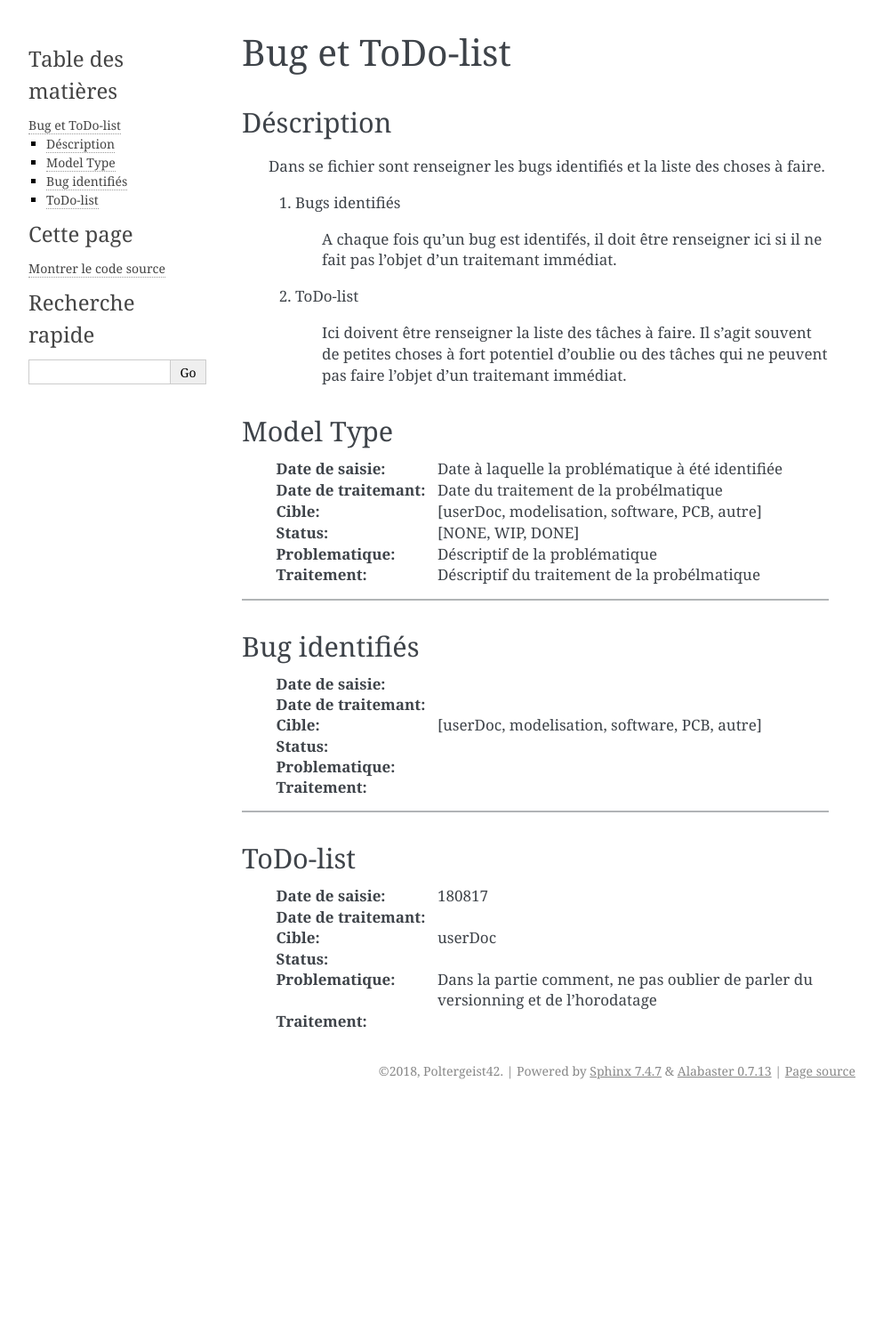
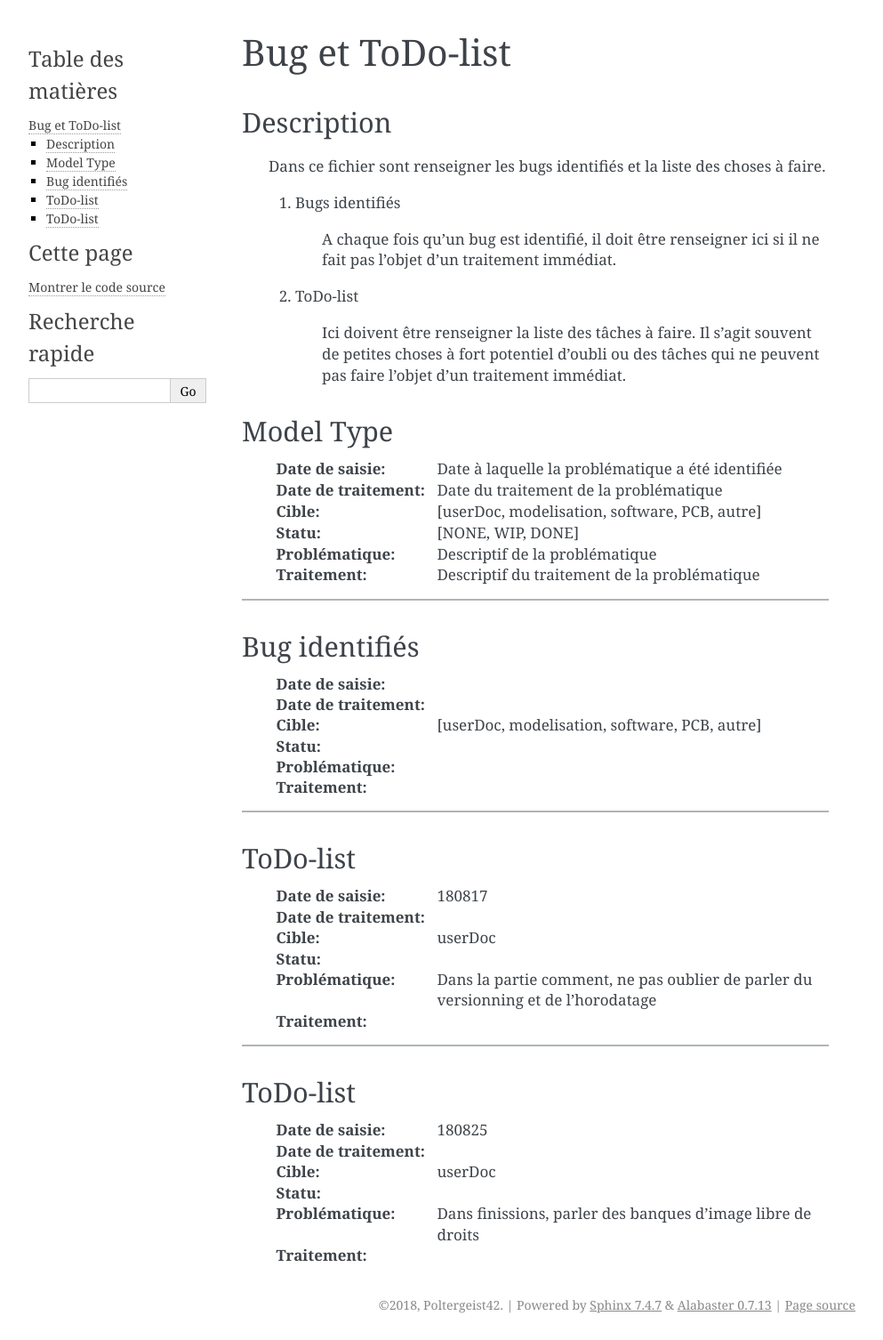
Before and after one commit to volab/howto_doc, a Sphinx documentation site: the page built from _1_userDoc/source/Bug_ToDoLst.rst, in a window 1280 px wide. Shown: the whole page at 89% size, without its empty margins (148-1141 px from the left). Built offline with Sphinx 7.4.7, drawn with Linux system fonts in a browser that asks for light colours; before the commit the page ends 1243 px from its top, so only the background shows below that.

Commit message:
UP: Bug_ToDoLst et howTo_Doc

```diff
--- a/_1_userDoc/source/Bug_ToDoLst.rst
+++ b/_1_userDoc/source/Bug_ToDoLst.rst
@@ -2,31 +2,31 @@
 Bug et ToDo-list
 ================
 
-Déscription
+Description
 ===========
 
-    Dans se fichier sont renseigner les bugs identifiés et la liste des choses à faire.
+    Dans ce fichier sont renseigner les bugs identifiés et la liste des choses à faire.
 
     #. Bugs identifiés
 
-        A chaque fois qu'un bug est identifés, il doit être renseigner ici si il ne fait
-        pas l'objet d'un traitemant immédiat.
+        A chaque fois qu'un bug est identifié, il doit être renseigner ici si il ne fait
+        pas l'objet d'un traitement immédiat.
 
     #. ToDo-list
 
         Ici doivent être renseigner la liste des tâches à faire. Il s'agit souvent de
-        petites choses à fort potentiel d'oublie ou des tâches qui ne peuvent pas faire
-        l'objet d'un traitemant immédiat.
+        petites choses à fort potentiel d'oubli ou des tâches qui ne peuvent pas faire
+        l'objet d'un traitement immédiat.
 
 Model Type
 ==========
 
-    :Date de saisie:        Date à laquelle la problématique à été identifiée
-    :Date de traitemant:    Date du traitement de la probélmatique
+    :Date de saisie:        Date à laquelle la problématique a été identifiée
+    :Date de traitement:    Date du traitement de la problématique
     :Cible:                 [userDoc, modelisation, software, PCB, autre]
-    :Status:                [NONE, WIP, DONE]
-    :Problematique:         Déscriptif de la problématique
-    :Traitement:            Déscriptif du traitement de la probélmatique
+    :Statu:                [NONE, WIP, DONE]
+    :Problématique:         Descriptif de la problématique
+    :Traitement:            Descriptif du traitement de la problématique
 
 ------------------------------------------------------------------------------------------
 
@@ -34,10 +34,10 @@ Bug identifiés
 ==============
 
     :Date de saisie:
-    :Date de traitemant:
+    :Date de traitement:
     :Cible:                 [userDoc, modelisation, software, PCB, autre]
-    :Status:
-    :Problematique:
+    :Statu:
+    :Problématique:
     :Traitement:
 
 ------------------------------------------------------------------------------------------
@@ -46,9 +46,21 @@ ToDo-list
 =========
 
     :Date de saisie:        180817
-    :Date de traitemant:
+    :Date de traitement:
     :Cible:                 userDoc
-    :Status:
-    :Problematique:         Dans la partie comment, ne pas oublier de parler du versionning
+    :Statu:
+    :Problématique:         Dans la partie comment, ne pas oublier de parler du versionning
                             et de l'horodatage
     :Traitement:
+
+------------------------------------------------------------------------------------------
+
+ToDo-list
+=========
+
+    :Date de saisie:        180825
+    :Date de traitement:
+    :Cible:                 userDoc
+    :Statu:
+    :Problématique:         Dans finissions, parler des banques d'image libre de droits
+    :Traitement:
```
Also changed, not shown: _1_userDoc/source/howTo_Doc.rst (+46 -4 lines), _1_userDoc/source/conf.py (line endings or trailing spaces).
